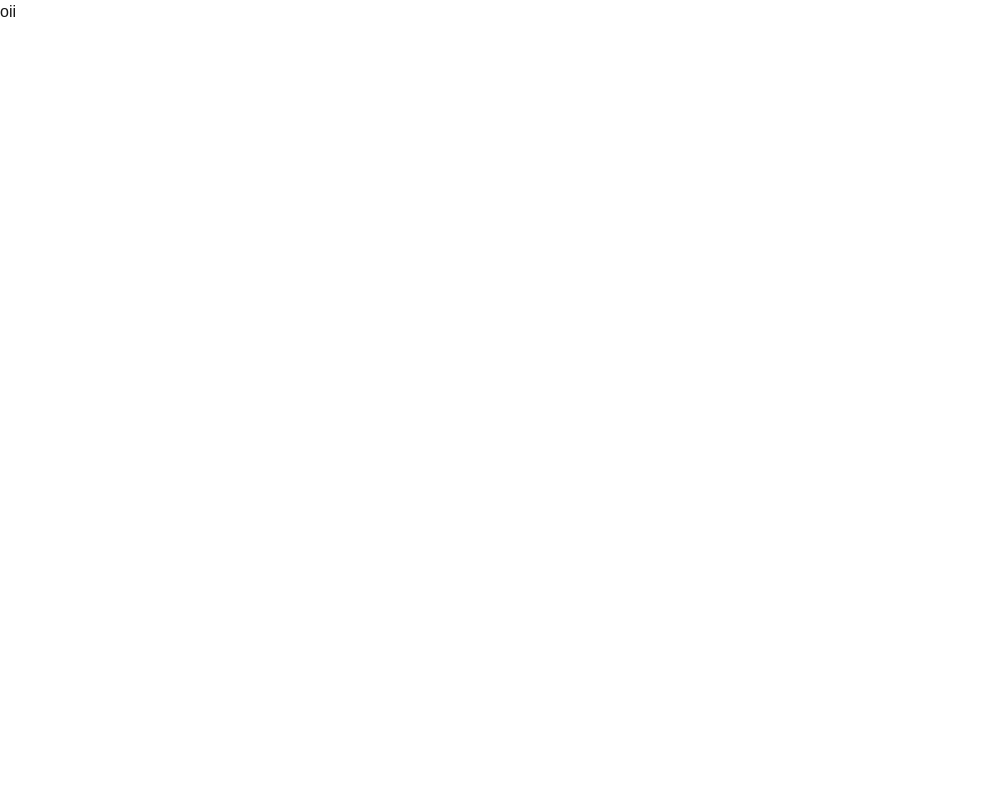
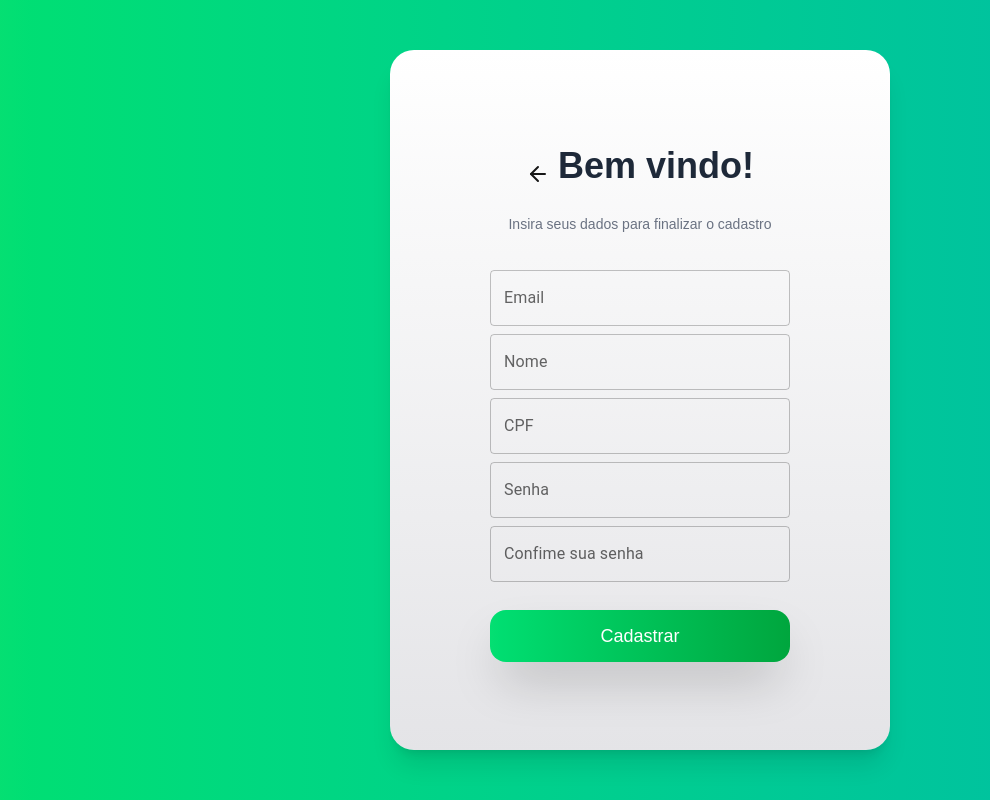
Before and after one commit to Luan-Fernandes/cupom-limpo-ui, a Next.js app: page /cadastrar in a window 1280 px wide. Shown: the whole page, without its empty margins (0-990 px from the left). Built offline with nearby package versions, Linux system fonts and the light colour scheme.

Commit message:
qualquer-coisa

```diff
--- a/src/app/cadastrar/page.tsx
+++ b/src/app/cadastrar/page.tsx
@@ -1,5 +1,57 @@
-import React from "react";
+"use client";
 
-export default function Page() {
-  return <div>oii</div>;
+import { Input } from "@/components/input";
+import { ArrowLeft } from "lucide-react";
+import Link from "next/link";
+import { useState } from "react";
+
+export default function LoginPage() {
+  const [cpf, setCpf] = useState("");
+  const handleChangeCpf = (e: React.ChangeEvent<HTMLInputElement>) => {
+    const formatted = formatCPF(e.target.value);
+    setCpf(formatted);
+  };
+  function formatCPF(value: string) {
+    return value
+      .replace(/\D/g, "")
+      .slice(0, 11)
+      .replace(/(\d{3})(\d)/, "$1.$2")
+      .replace(/(\d{3})(\d)/, "$1.$2")
+      .replace(/(\d{3})(\d{1,2})$/, "$1-$2");
+  }
+  return (
+    <div className="bg-gradient-to-r from-green-400 to-teal-500 min-h-screen flex items-center justify-center">
+      <div className="bg-gradient-to-b from-white to-zinc-200 lg:w-[500px] w-[370px] lg:h-[700px] h-[635px] rounded-3xl shadow-xl p-10 flex justify-center items-center">
+        <div className="flex flex-col gap-1 items-center justify-center">
+          <div className="flex items-center gap-2">
+            <ArrowLeft />
+            <div className="text-4xl font-bold text-center text-gray-800 mb-6 pt-2">
+              Bem vindo!
+            </div>
+          </div>
+
+          <div className="text-sm text-center text-gray-500 mb-8">
+            Insira seus dados para finalizar o cadastro
+          </div>
+
+          <div className="w-full flex flex-col gap-2 mb-6">
+            <Input label="Email" type="email" />
+            <Input label="Nome" type="text" />
+            <Input
+              label="CPF"
+              type="text"
+              value={cpf}
+              onValueChange={(e: any) => handleChangeCpf(e)}
+            />
+            <Input label="Senha" type="password" />
+            <Input label="Confime sua senha" type="password" />
+          </div>
+
+          <button className="w-[300px] py-3 bg-gradient-to-r from-green-400 to-green-600 text-white text-lg rounded-2xl shadow-2xl hover:from-green-500 hover:to-green-700 transition duration-300 transform hover:scale-105">
+            Cadastrar
+          </button>
+        </div>
+      </div>
+    </div>
+  );
 }
--- a/src/components/input.tsx
+++ b/src/components/input.tsx
@@ -1,20 +1,27 @@
 "use client";
 
 import { TextField } from "@mui/material";
-import { ReactNode } from "react";
+import { ChangeEvent, HTMLInputTypeAttribute, ReactNode } from "react";
 
 interface InputProps {
   label: string;
+  type: HTMLInputTypeAttribute;
+  onValueChange?: (
+    formattedValue: ChangeEvent<HTMLInputElement | HTMLTextAreaElement>
+  ) => void;
+  value?: string;
 }
-export function Input({ label }: InputProps) {
+export function Input({ value, onValueChange, type, label }: InputProps) {
   return (
-    <div>
-      <TextField
-        id="outlined-basic"
-        label={label}
-        variant="outlined"
-        className="relative w-[400px] "
-      />
-    </div>
+    <TextField
+      value={value}
+      onChange={onValueChange}
+      id="outlined-basic"
+      label={label}
+      type={type}
+      variant="outlined"
+      className="relative"
+      fullWidth
+    />
   );
 }
--- a/src/components/login.tsx
+++ b/src/components/login.tsx
@@ -1,11 +1,28 @@
+"use client";
+
 import Link from "next/link";
 import { Input } from "./input";
+import { useState } from "react";
 
 export default function LoginPage() {
+  const [cpf, setCpf] = useState("");
+
+  const handleChangeCpf = (e: React.ChangeEvent<HTMLInputElement>) => {
+    const formatted = formatCPF(e.target.value);
+    setCpf(formatted);
+  };
+  function formatCPF(value: string) {
+    return value
+      .replace(/\D/g, "")
+      .slice(0, 11)
+      .replace(/(\d{3})(\d)/, "$1.$2")
+      .replace(/(\d{3})(\d)/, "$1.$2")
+      .replace(/(\d{3})(\d{1,2})$/, "$1-$2");
+  }
   return (
     <div className="bg-gradient-to-r from-green-400 to-teal-500 min-h-screen flex items-center justify-center">
-      <div className="bg-white  lg:w-[500px] h-[500px] rounded-3xl shadow-xl p-10 flex justify-center items-center">
-        <div className="flex flex-col gap-1">
+      <div className="bg-gradient-to-b from-white to-zinc-200  lg:w-[500px] w-[370px] h-[500px] rounded-3xl shadow-xl p-10 flex justify-center items-center">
+        <div className="flex flex-col gap-1 items-center justify-center">
           <div className="text-4xl font-bold text-center text-gray-800 mb-6">
             Bem-vindo!
           </div>
@@ -14,11 +31,16 @@ export default function LoginPage() {
             Faça login para continuar acessando sua conta
           </div>
 
-          <div className="w-full flex gap-2 mb-6 ml-9">
-            <Input label="CPF" />
+          <div className="w-full flex gap-2 mb-6">
+            <Input
+              label="CPF"
+              type="text"
+              value={cpf}
+              onValueChange={(e: any) => handleChangeCpf(e)}
+            />
           </div>
 
-          <button className="w-[300px] py-3 bg-green-500 text-white text-lg rounded-full shadow-md hover:bg-green-600 transition duration-300 transform hover:scale-105">
+          <button className="w-[300px]  py-3 bg-gradient-to-r from-green-400 to-green-600  text-white text-lg rounded-2xl shadow-md hover:bg-green-600 transition duration-300 transform hover:scale-105">
             Entrar
           </button>
 
```
